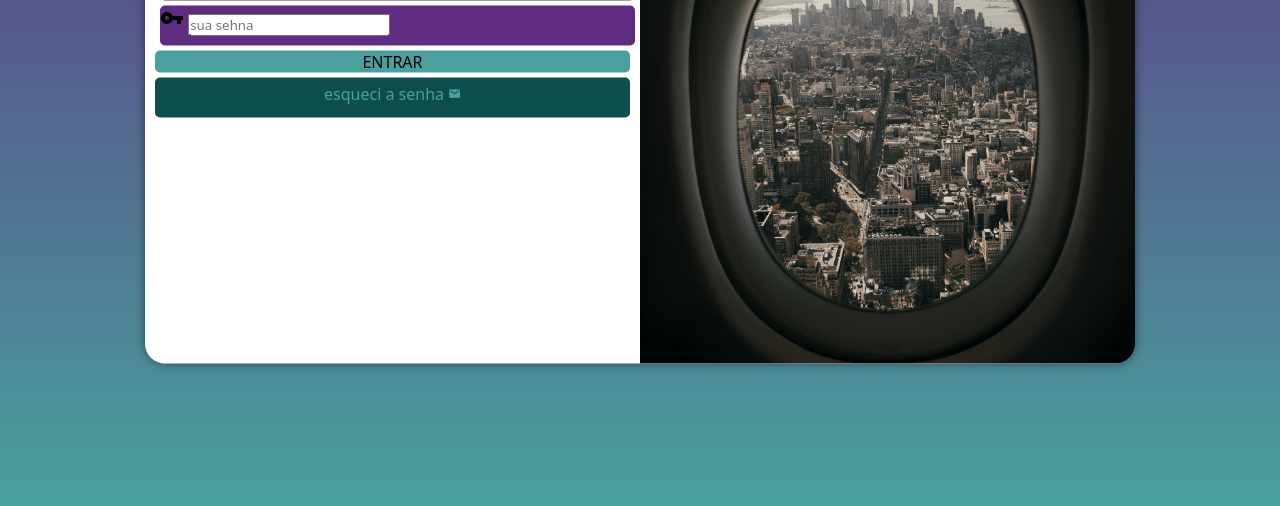
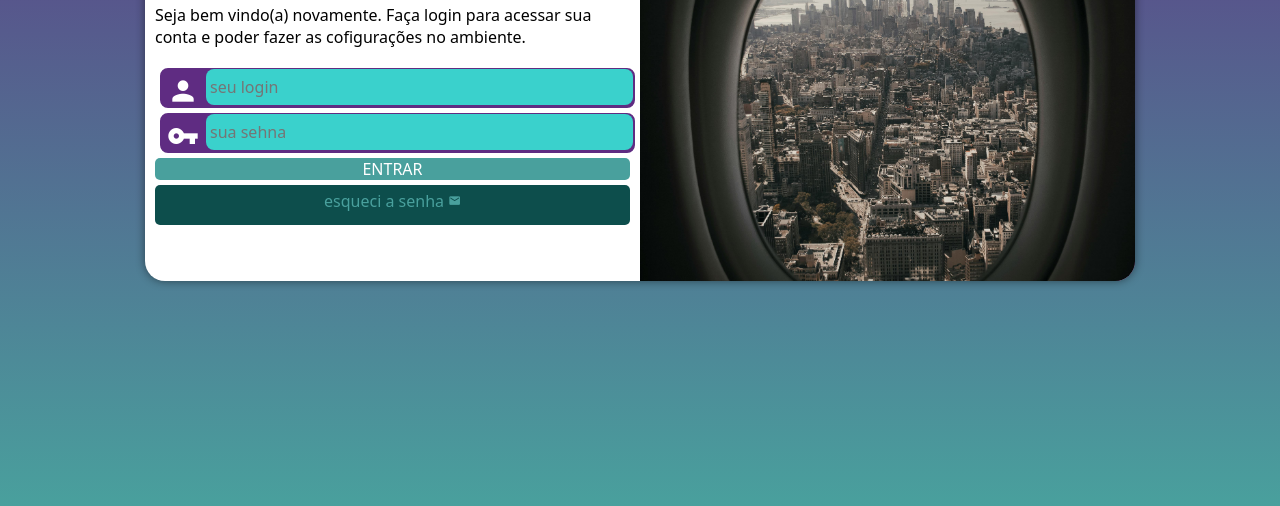
Before and after one commit to duprimer/tela-login, a plain HTML site: page index.html in a window 1280 px wide. Shown: the part 294-800 px from the top of the page. Drawn offline with nearby package versions, Linux system fonts and the light colour scheme.

Commit message:
finalizado

```diff
--- a/estilo/style.css
+++ b/estilo/style.css
@@ -34,7 +34,7 @@ section#login{
     position: absolute;
     top: 50%;
     left: 50%;
-    transform: translate(-50%, -50%);
+
     overflow: hidden;
 
     background-color: white;
@@ -45,6 +45,7 @@ section#login{
 
     transition: width 0.3s, height .3s;
     transition-timing-function: ease;
+    transform: translate(-50%, -50%);
 
 }
 
@@ -77,20 +78,45 @@ form > div.campo{
     display: block;
     width: 100%;
     height: 40px;
-    border-radius: 5px;
+    border-radius: 8px;
     margin: 5px 5px ;
+    border: 2px solid  #5f2c82 ;
 }
 
 div.campo>label{
     display: none;
 }
 
+div.campo>i{
+    color: white;
+    /*background-color: black;*/
+    font-size: 2em;
+    width: 40px;
+    padding: 5px;
+}
+
+div.campo>input{
+   background-color:#3ad1cc ;
+   font-size: 1em;
+   width: calc(100% - 44px);
+   height: 100%;
+   border: 0px;
+   border-radius: 8px;
+   padding: 4px;
+   transform: translate(44px, -43px);
+
+}
+
+div.campo>input:focus-within{
+    background-color: white;
+}
 
 form>input[type=submit]{
     display: block;
     font-size: 1em;
     width: 100%;
     background-color: #49a09d;
+    color: white;
     border: none ;
     border-radius: 5px;
     cursor: pointer;
--- a/media-query/style.css
+++ b/media-query/style.css
@@ -10,6 +10,7 @@
 
         section#login{
             width: 80vw;
+            height: 280px;
         }
 
         section#login > div#imagem{
@@ -35,6 +36,7 @@
 
         section#login{
             width:990px;
+            height: 350px;
         }
 
 
@@ -55,6 +57,7 @@
 
         div#formulario > p{
             font-size:1em;
+            margin: 20px 0px;
         }
 
     }
```
